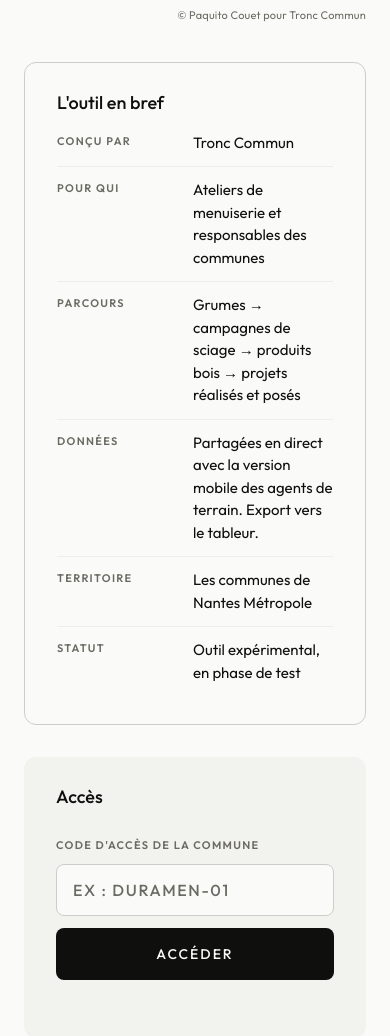
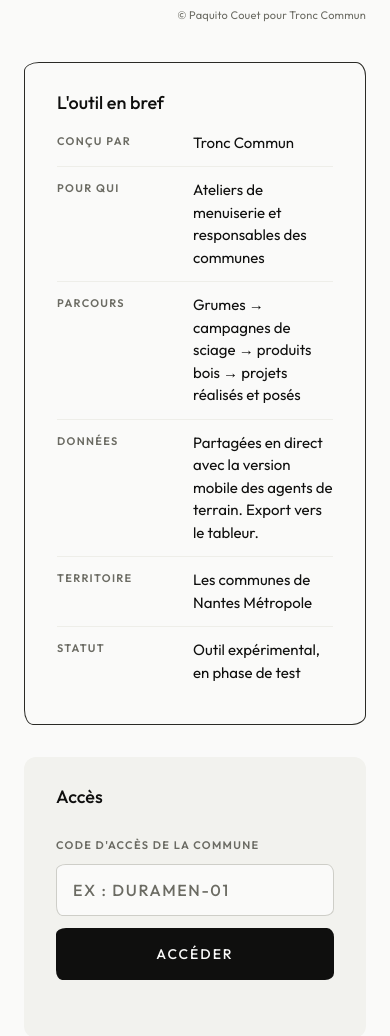
Before and after one commit to TroncCommun-Duramen/duramen, a plain HTML site: page bureau/index.html in a window 390 px wide. Shown: the part 544-1580 px from the top of the page. Drawn offline with Linux system fonts and the light colour scheme.

Commit message:
style(bureau): cadres au trait d'encre et coins inégaux, comme le mobile
Co-Authored-By: Claude Opus 5.5 <noreply@anthropic.com>
Claude-Session: https://claude.ai/code/session_018jVH9GGRUSpcvm3GqgCfvg

```diff
--- a/bureau/ui.css
+++ b/bureau/ui.css
@@ -1290,3 +1290,36 @@ a.b-btn { display: inline-flex; align-items: center; text-decoration: none; box-
 /* Les couleurs des points passent ici, pas dans le JS */
 .b-carte-point { stroke: var(--sumi); stroke-width: 1; fill: var(--cendre); fill-opacity: 0.9; }
 .b-carte-choix { stroke: var(--sumi); stroke-width: 2; fill: var(--orange); fill-opacity: 1; }
+
+/* ═══ Trait à main levée (25 nov. 2026) ═══
+   Même esprit que l'app mobile : trait d'encre, coins un peu inégaux
+   (variables dans ../theme.css). Pour revenir en arrière, retirer ce bloc. */
+
+/* Cadres */
+.b-stat-block,
+.b-filtre-card,
+.b-table-wrap,
+.b-fiche-infos,
+.b-vide,
+.b-liste-cochable,
+.b-prep-grume { border: var(--trait-main); border-radius: var(--rayon-main); }
+.b-modale,
+.b-feedback-card,
+.b-mentions-encadre,
+.b-etapes,
+.b-carte { border-radius: var(--rayon-main); }
+.b-carte { border: var(--trait-main); }
+
+/* Champs et boutons : coins doucement inégaux */
+.b-btn,
+.b-input,
+.b-select-filtre,
+.b-select-sm,
+.b-login-input,
+.b-login-btn,
+.b-deconnexion-btn,
+.b-feedback-type-btn,
+.b-feedback-textarea,
+.b-feedback-btn-envoyer,
+.b-feedback-btn-effacer,
+.b-mentions-btn { border-radius: var(--rayon-main-doux); }
```
